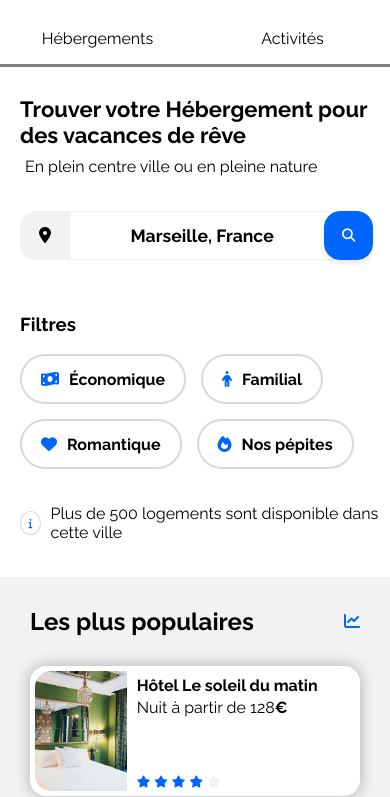
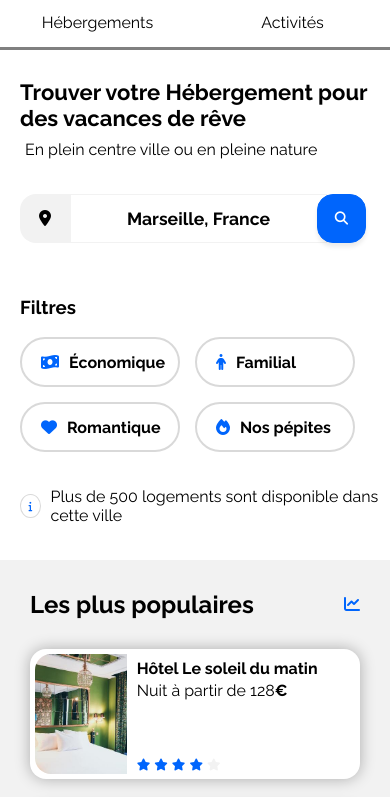
Before and after one commit to ouanoughi-amine/book-main, a plain HTML site: page index.html in a window 390 px wide. Shown: the part 56-853 px from the top of the page. Drawn offline with Linux system fonts and the light colour scheme.

Commit message:
correction nav-bar

```diff
--- a/index.html
+++ b/index.html
@@ -18,10 +18,10 @@
       /></a>
       <nav class="nav1">
         <ul class="nav-bar">
-          <li class="log-hebergement">
+          <li class="log-h-a">
             <a href="#logohebergement">Hébergements</a>
           </li>
-          <li class="log-activites"><a href="#logoactivites">Activités</a></li>
+          <li class="log-h-a"><a href="#logoactivites">Activités</a></li>
         </ul>
       </nav>
     </header>
--- a/style/style.css
+++ b/style/style.css
@@ -387,22 +387,20 @@ body{
         border-top: none;
         padding: 0;
     }
-    .log-hebergement{
-        border-bottom: 3px solid gray;
+    .log-h-a{
+        display: flex;
+        flex-basis: 50%;
+    }
+
+    .log-h-a a{
         display: flex;
         justify-content: center;
-        flex-basis: 50%;
+        width: 100%;
+        margin: 0;
+        padding-bottom: 15px;
+        border-bottom: 3px solid gray;
     }
-    .log-activites{
-        border-bottom: 3px solid gray;
-        display: flex;
-        justify-content: center;
-        flex-basis: 50%;
-    }
-    .log-hebergement:hover{
-        border-bottom: 3px solid blue;
-    }
-    .log-activites:hover{
+    .log-h-a a:hover{
         border-bottom: 3px solid blue;
     }
     .zoneSearch{
@@ -411,11 +409,14 @@ body{
     .zone-filter{
         margin-left: 20px;
     }
+    .list-filter{
+        width: 160px;
+    }
     .log {
         margin-left: auto;
     }
     .recherche-form input{
-         width: 73%;
+         width: 71%;
     }
     .but1{
         display: none;
@@ -476,7 +477,6 @@ body{
     }
     .card-photo img{
         object-fit: cover;
-        background-position: ;
         height: 150px;
     }
    .footer{
```
Lines whose indentation alone changed are shown as unchanged.
